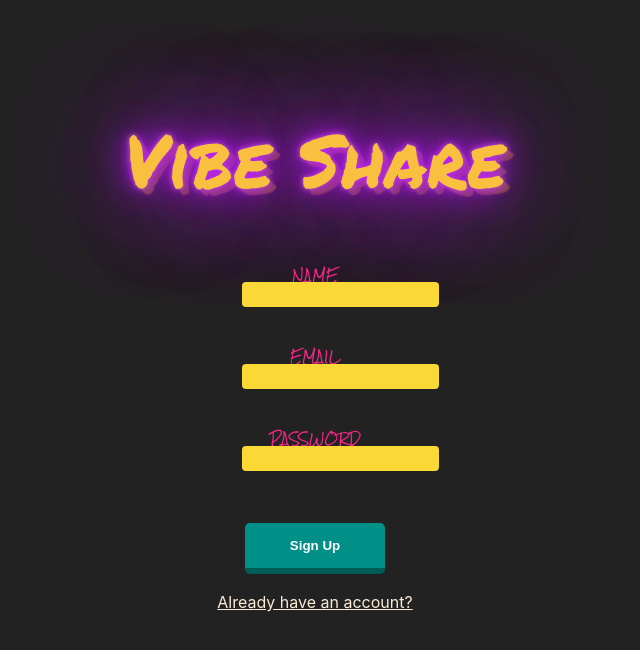
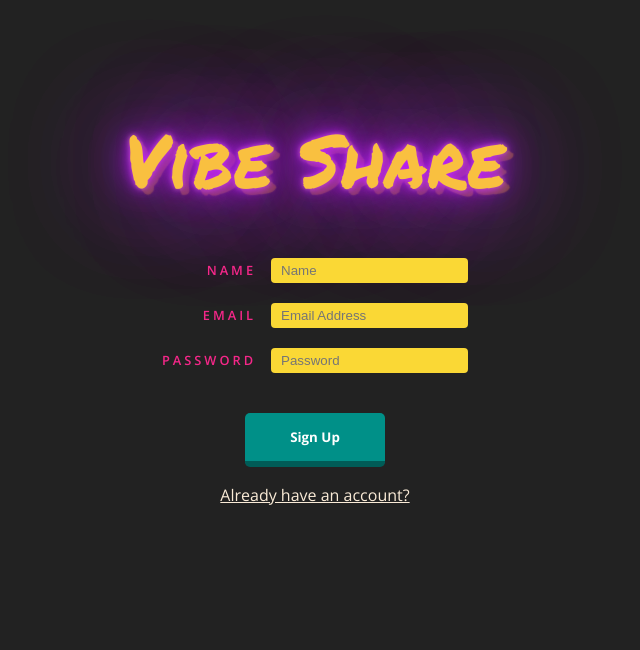
Before and after one commit to tislais/Vibe-Share-Front-End, a React (Create React App) app: page / in a window 1280 px wide. Shown: the top 650 px of the page, without its empty margins (325-965 px from the left). Built offline with nearby package versions, Linux system fonts and the light colour scheme.

Commit message:
add style to landing page

```diff
--- a/src/about/About.css
+++ b/src/about/About.css
@@ -3,20 +3,20 @@
     padding: 20px;
 }
 
-h3 {
+.About h3 {
     font-family: 'Permanent Marker', cursive;
     font-size: 30px;
     padding: 15px;
 }
 
-.portraits {
+.About .portraits {
     height: 150px;
     width: 150px;
     object-fit: cover;
     object-position: center top;
 }
 
-p {
+.About p {
     font-family: 'Rock Salt', cursive;
     font-size: 12px;
     padding: 12px;
@@ -24,7 +24,7 @@
     width: 200px;
 }
 
-.container {
+.About .container {
     display: flex;
     justify-content: center;
     align-items: center;
@@ -32,14 +32,14 @@
 
 }
 
-.person {
+.About .person {
     display: flex;
     flex-direction: column;
     align-items: center;
     padding: 0px, 5px, 0px, 5px;
 }
 
-.border {
+.About .border {
     display: flex;
     border: 7px solid #2dfcb7;
     position: relative;
@@ -58,7 +58,7 @@
 
 }
 
-.border:before {
+.About .border:before {
     content: " ";
     position: absolute;
     z-index: -1;
--- a/src/auth/AuthPage.css
+++ b/src/auth/AuthPage.css
@@ -41,15 +41,12 @@
   background-color: #fad835;
 }
 
-.AuthPage input:-internal-autofill-selected {
-  background-color: #fad835;
-
-}
-
 .AuthPage label {
   text-transform: uppercase;
   font-size: .8rem;
   color: #f52789;
+  font-weight: 600;
+  letter-spacing: 3px;
 }
 
 .AuthPage button {
--- a/src/auth/AuthPage.js
+++ b/src/auth/AuthPage.js
@@ -65,7 +65,7 @@
             <label>
               <span>Name</span>
               <input name="name" value={name} required={true}
-                onChange={this.handleNameChange}
+                onChange={this.handleNameChange} placeholder="Name"
               />
             </label>
           </p>}
@@ -74,15 +74,15 @@
             <label>
               <span>Email</span>
               <input name="email" required={true}
-                value={email} onChange={this.handleEmailChange} />
+                value={email} onChange={this.handleEmailChange} placeholder="Email Address" />
             </label>
           </p>
 
           <p>
             <label>
               <span>Password</span>
-              <input name="email" type="password" required={true}
-                value={password} onChange={this.handlePasswordChange} />
+              <input name="password" type="password" required={true}
+                value={password} onChange={this.handlePasswordChange} placeholder="Password" />
             </label>
           </p>
 
--- a/src/index.css
+++ b/src/index.css
@@ -1,6 +1,7 @@
 @import url('https://fonts.googleapis.com/css2?family=Caveat:wght@400;500;600;700&family=Permanent+Marker&display=swap');
 @import url('https://fonts.googleapis.com/css2?family=Rock+Salt&display=swap');
 @import url('https://fonts.googleapis.com/css2?family=Caveat:wght@400;500;600;700&family=Kalam:wght@300;400;700&display=swap');
+@import url('https://fonts.googleapis.com/css2?family=Open+Sans:ital,wght@0,300;0,400;0,600;0,700;0,800;1,300;1,400;1,600;1,700;1,800&display=swap');
 
 body {
   margin: 0;
@@ -9,6 +10,7 @@
     sans-serif;
   -webkit-font-smoothing: antialiased;
   -moz-osx-font-smoothing: grayscale;
+  font-family: 'Open Sans', sans-serif;
 }
 
 * {
@@ -18,3 +20,7 @@
 code {
   font-family: source-code-pro, Menlo, Monaco, Consolas, 'Courier New', monospace;
 }
+
+button {
+  font-family: 'Open Sans', sans-serif;
+}
```
